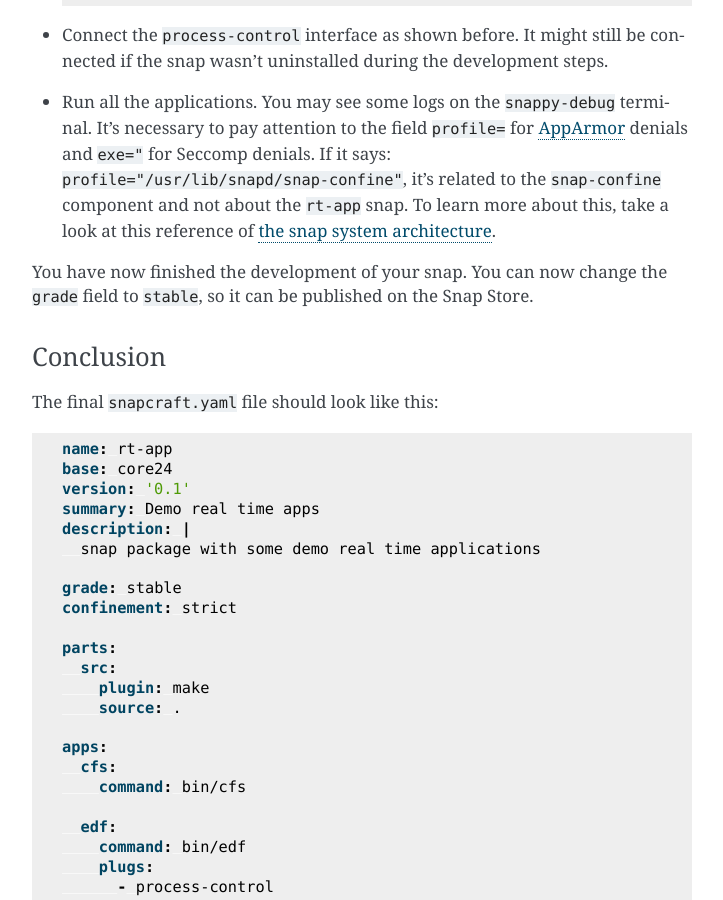
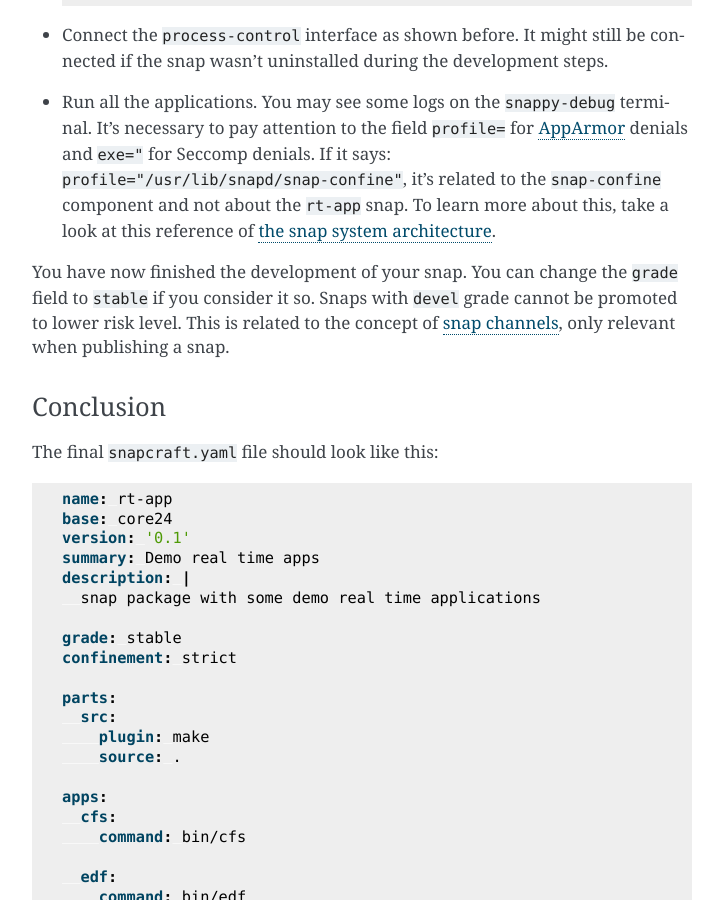
Before and after one commit to canonical/real-time-ubuntu-docs, a Sphinx documentation site: the page built from docs/tutorial/7-snapping.md, in a window 1280 px wide and 900 px high, scrolled down 10332 px. Shown: the whole window, without its empty margins (388-1111 px from the left). Built offline with Sphinx 7.4.7, drawn with Linux system fonts in a browser that asks for light colours.

Commit message:
feat: complement info about releasing snap to channels and risk levels
Co-authored-by: Farshid Tavakolizadeh <email@farshid.ws>
Signed-off-by: Lincoln Wallace <lincoln.wallace@canonical.com>

```diff
--- a/docs/tutorial/7-snapping.md
+++ b/docs/tutorial/7-snapping.md
@@ -490,7 +490,7 @@ Then:
     To learn more about this, take a look at this reference of [the snap system architecture][snap_sys_arch].
 
 You have now finished the development of your snap.
-You can now change the `grade` field to `stable`, so it can be published on the Snap Store.
+You can change the `grade` field to `stable` if you consider it so. Snaps with `devel` grade cannot be promoted to lower risk level. This is related to the concept of [snap channels](https://snapcraft.io/docs/channels), only relevant when publishing a snap.
 
 ### Conclusion
 
```
